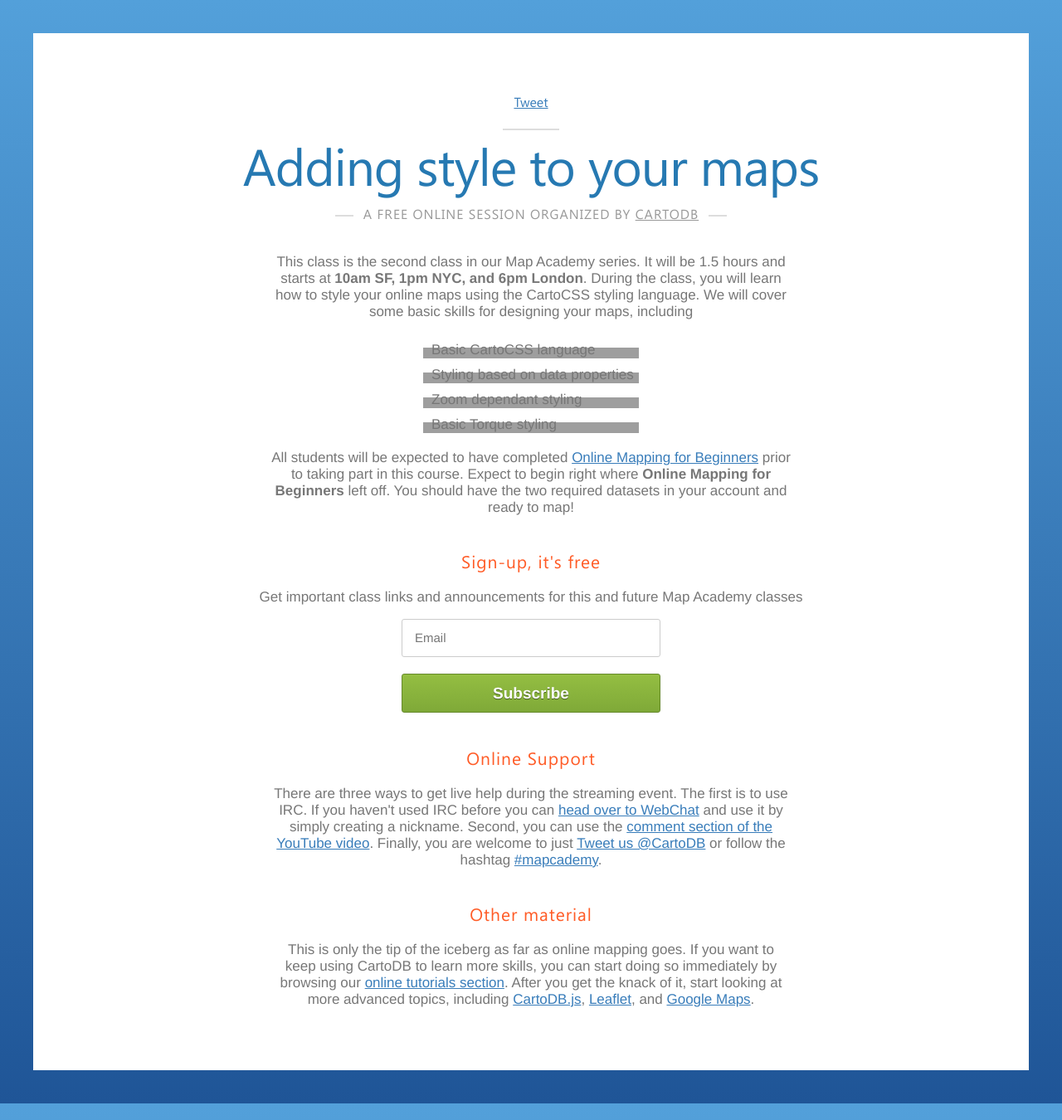
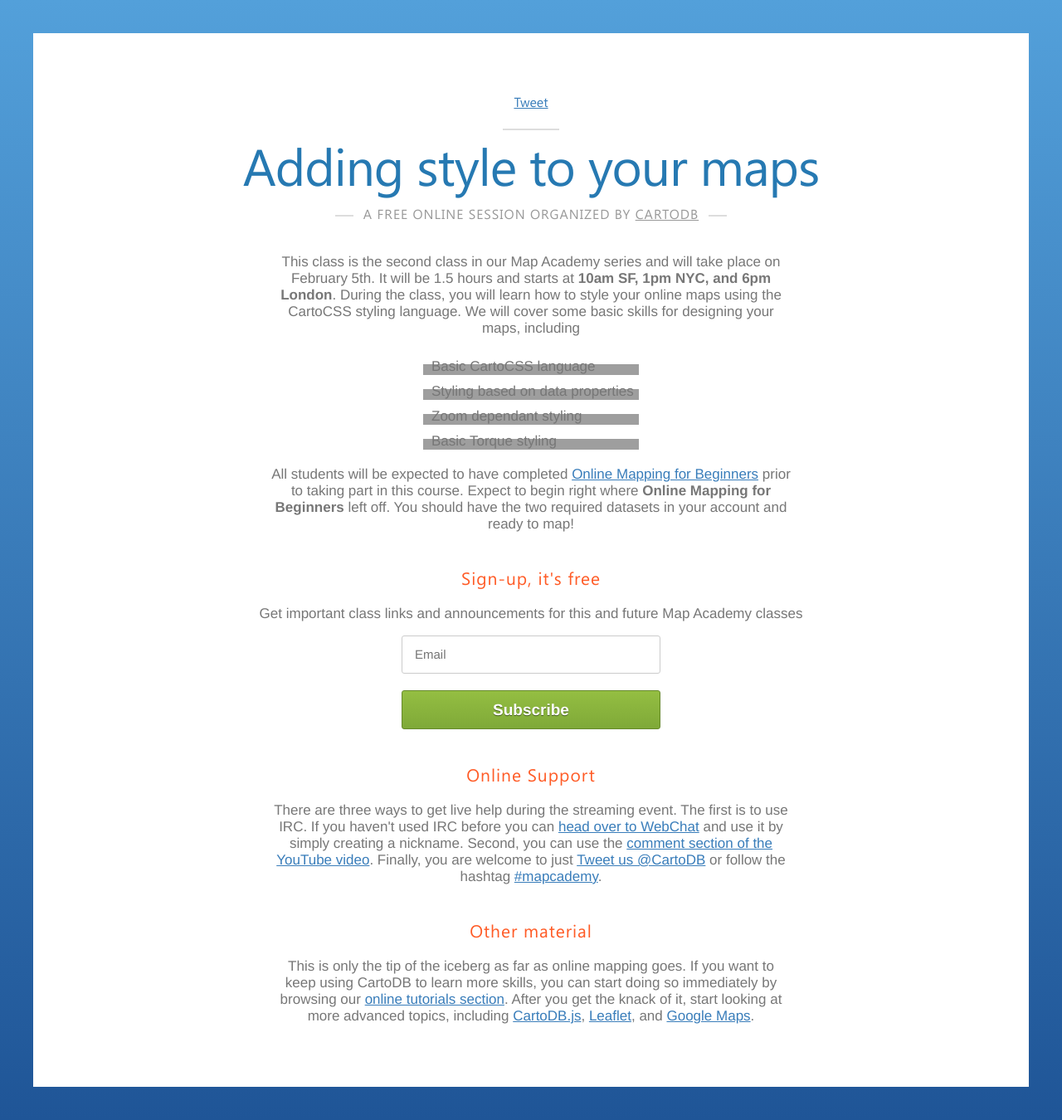
Before and after one commit to Vizzuality/MapAcademy, a Jekyll site: the page built from _posts/introduction/2013-12-20-intermediate-mapping.markdown, in a window 1280 px wide, cut to the strip 0-1350 px from the top of the page. Shown: the whole strip at 83% size. Built offline with Jekyll 4.4.1, drawn with Linux system fonts in a browser that asks for light colours; comment, search, counter and statistics services are not loaded; grey boxes are pictures that could not be loaded.

Commit message:
added date

```diff
--- a/_posts/introduction/2013-12-20-intermediate-mapping.markdown
+++ b/_posts/introduction/2013-12-20-intermediate-mapping.markdown
@@ -10,7 +10,7 @@
 ---
 
 <div>
-	<p>This class is the second class in our Map Academy series. It will be 1.5 hours and starts at <strong>10am SF, 1pm NYC, and 6pm London</strong>. During the class, you will learn how to style your online maps using the CartoCSS styling language. We will cover some basic skills for designing your maps, including </p><br/>
+	<p>This class is the second class in our Map Academy series and will take place on February 5th. It will be 1.5 hours and starts at <strong>10am SF, 1pm NYC, and 6pm London</strong>. During the class, you will learn how to style your online maps using the CartoCSS styling language. We will cover some basic skills for designing your maps, including </p><br/>
 </div>
 <div class="skills">
 	<ul>
```
